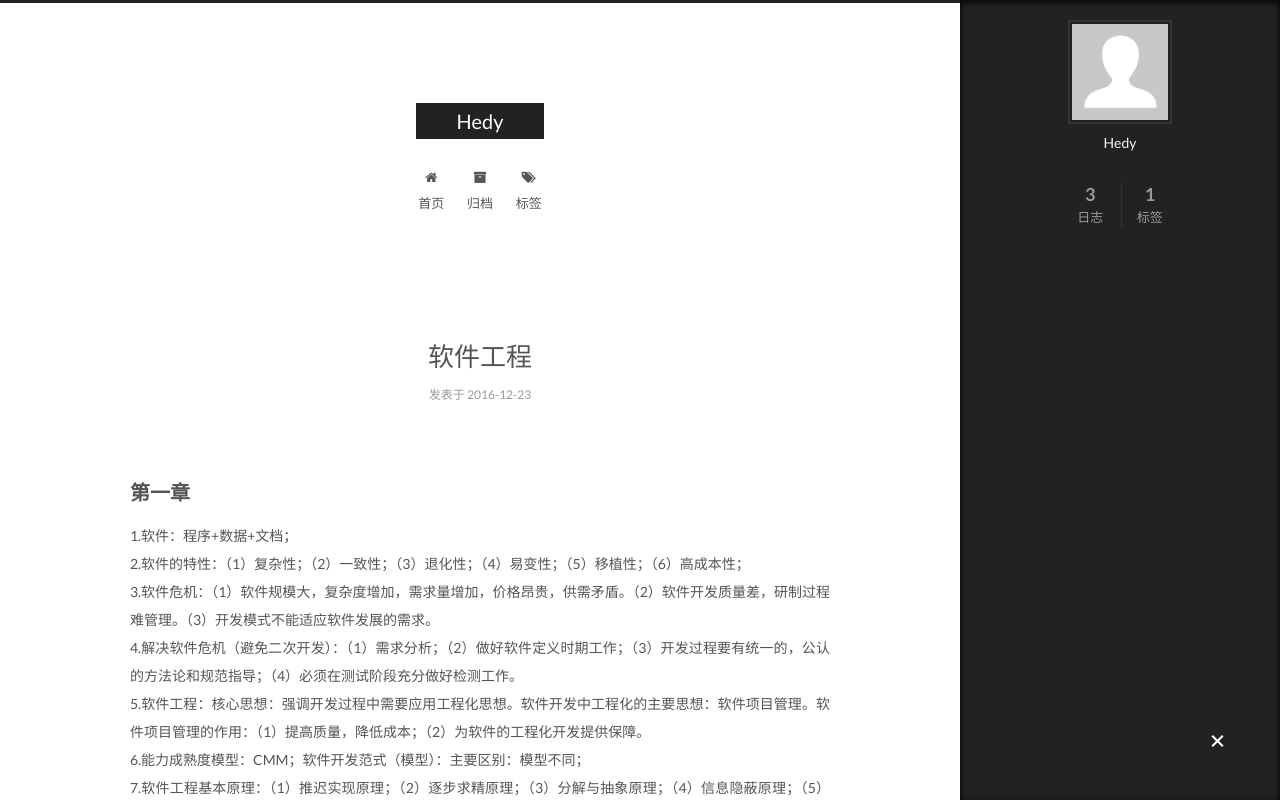
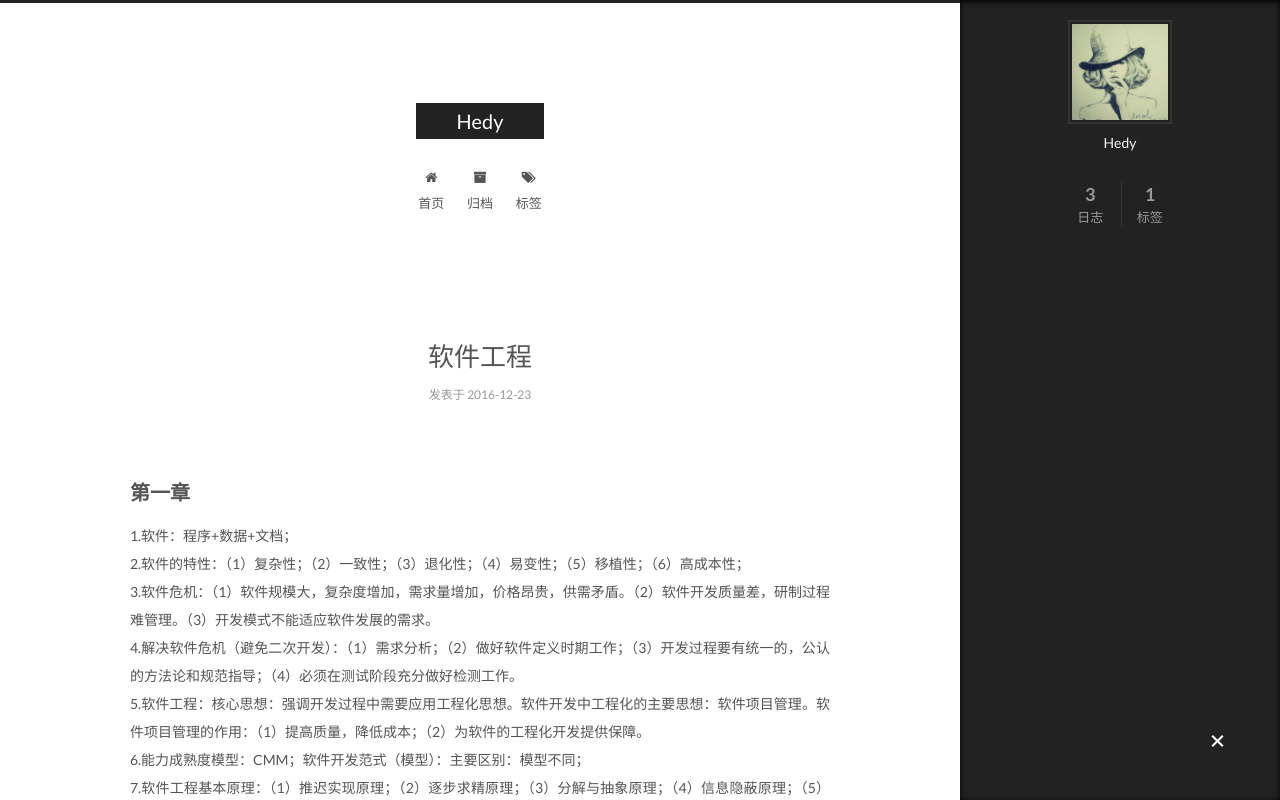
Before and after one commit to hdddddd/hdddddd.github.io, a plain HTML site: page index.html in a window 1280 px wide. Both pictures are taken after a click on the element 1217 px from the left and 742 px from the top of the page. Shown: the top 800 px of the page. Drawn offline with Linux system fonts and the light colour scheme.

Commit message:
Site updated: 2016-12-23 11:38:26

```diff
--- a/index.html
+++ b/index.html
@@ -531,7 +531,7 @@
       <section class="site-overview sidebar-panel  sidebar-panel-active ">
         <div class="site-author motion-element" itemprop="author" itemscope itemtype="http://schema.org/Person">
           <img class="site-author-image" itemprop="image"
-               src="/images/avatar.gif"
+               src="/images/logo.jpg"
                alt="Hedy" />
           <p class="site-author-name" itemprop="name">Hedy</p>
           <p class="site-description motion-element" itemprop="description"></p>
```
Also changed, not shown: 2016/09/23/hello-world/index.html (+1 -1 lines), 2016/12/22/helloworld/index.html (+1 -1 lines), 2016/12/23/softProject/index.html (+1 -1 lines), archives/2016/09/index.html (+1 -1 lines), archives/2016/12/index.html (+1 -1 lines), archives/2016/index.html (+1 -1 lines), archives/index.html (+1 -1 lines), tags/shu/index.html (+1 -1 lines), images/logo.jpg (added).
